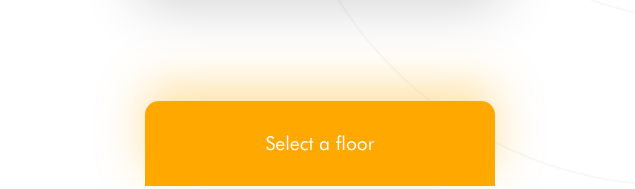
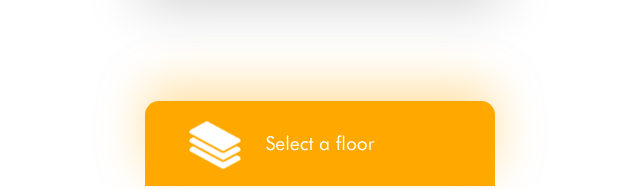
Before and after one commit to BekaArabidze/Building_company, a plain HTML site: page index.html in a window 1280 px wide. Shown: the part 614-803 px from the top of the page, 0-635 px from the left. Drawn offline with Linux system fonts and the light colour scheme.

Commit message:
added icon on button

```diff
--- a/index.html
+++ b/index.html
@@ -163,7 +163,13 @@
                   </div>
                   <div class="home_button">
                     <div class="home_button__container">
-                      <a href="#"  class="futura-medium-font medium ">Select a floor</a>
+
+
+                      <div class="select_floor">
+                        <img src="./pictures/floor.png" alt="#">
+                        <a href="#"  class="futura-medium-font medium ">Select a floor</a>
+                      </div>
+
                     </div>
 
                   </div>
--- a/scss/pages/_home.scss
+++ b/scss/pages/_home.scss
@@ -44,13 +44,13 @@
   }
 
   .hero_about {
-    width: 100%;
-    width: 100%;
-    height: 100%;
-    background: no-repeat url("/../../pictures/background.png");
-    background-size: cover;
-    background-position: center;
-    object-fit: cover;
+    // width: 100%;
+    // width: 100%;
+    // height: 100%;
+    // background: no-repeat url("/../../pictures/background.png");
+    // background-size: cover;
+    // background-position: center;
+    // object-fit: cover;
 
     &__container {
       width: 100%;
@@ -92,6 +92,16 @@
 
       &__container {
         align-self: flex-end;
+        position: relative;
+
+        .select_floor {
+          img {
+            position: absolute;
+            transform: translate(-50%, -50%);
+            top: 50%;
+            left: 20%;
+          }
+
           a {
             color: $white;
             width: 35rem;
@@ -109,6 +119,7 @@
             //     background-color: $white;
             //     box-shadow: initial;
             //   }
+          }
         }
       }
     }
```
Also changed, not shown: pictures/background.png (deleted), pictures/floor.png (added), scss/main.css, 1 other file. Lines whose indentation alone changed are shown as unchanged.
